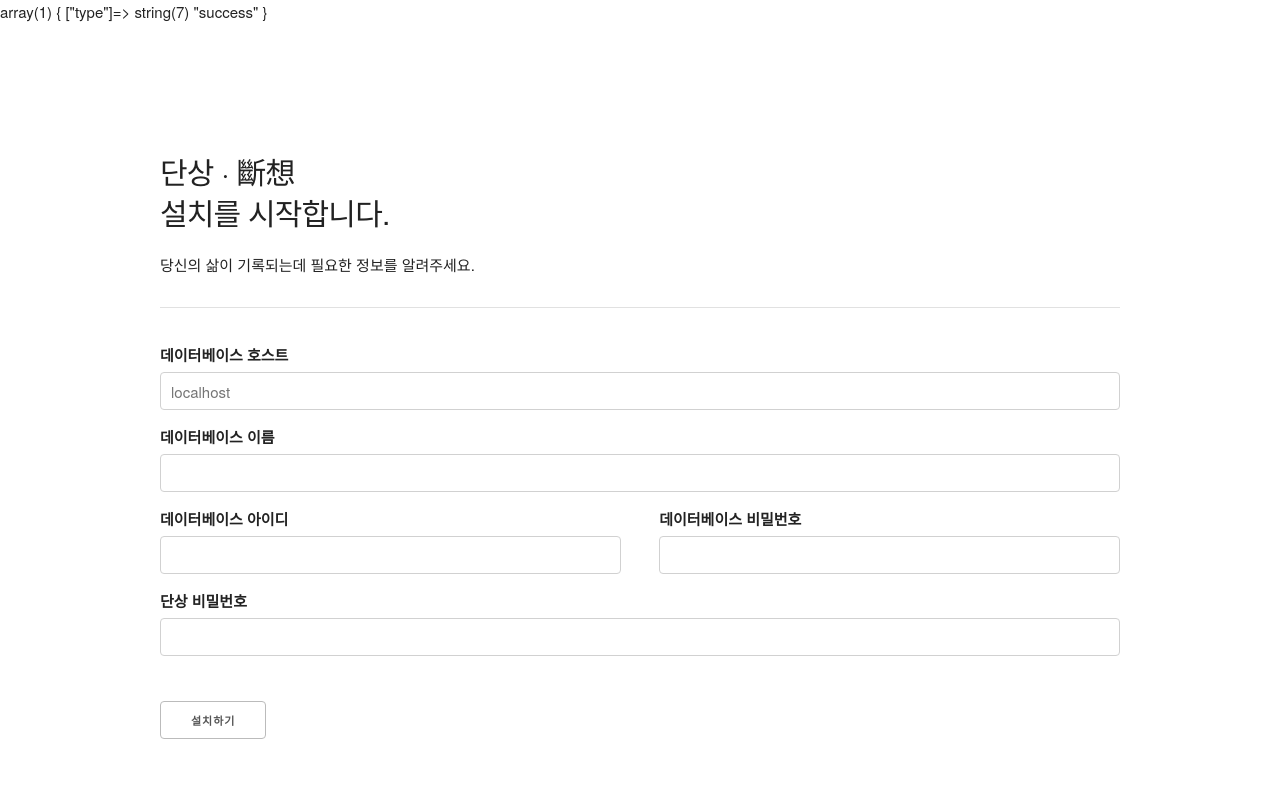
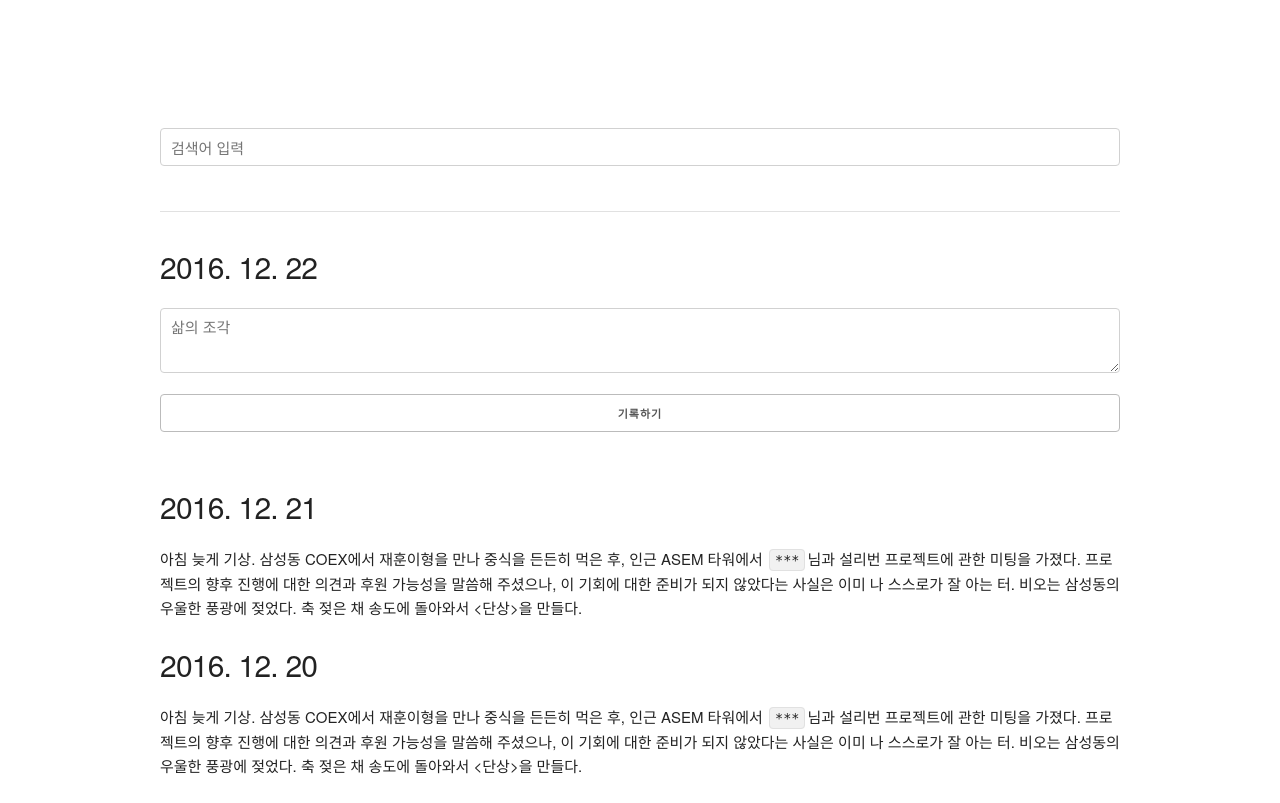
Before and after one commit to agemor/dansang, a PHP site: page / in a window 1280 px wide. Before the commit the page ends 739 px from the top, so only its background shows below. Run offline with PHP 8.4, Linux system fonts and the light colour scheme.

Commit message:
Update articles page

```diff
--- a/css/skeleton.css
+++ b/css/skeleton.css
@@ -158,9 +158,10 @@ p {
 /* Links
 –––––––––––––––––––––––––––––––––––––––––––––––––– */
 a {
-  color: #1EAEDB; }
+  color: #1EAEDB;
+  text-decoration: none;}
 a:hover {
-  color: #0FA0CE; }
+  color: #000080; }
 
 
 /* Buttons
--- a/index.php
+++ b/index.php
@@ -4,7 +4,7 @@
  * 데이터베이스 설정 파일이 존재하는지 확인합니다.
  * 설정 파일이 존재한다면, <단상>이 설치되어 있다는 의미이므로 글 목록 페이지를 로드합니다.
  */
-if (file_exists("./module.db.account.php")) {
+if (file_exists("./module.db.account.php") || true) {
     include "./page.articles.php";
 }
 
--- a/page.articles.php
+++ b/page.articles.php
@@ -1,4 +1,40 @@
 <?php
+include "module.utils.php";
+
+$pageTitle = "나의 오늘";
+$pageAuthor = "김현준";
+
+include "frame.header.php";
+?>
+
+<div class="container" style="margin-top: 10%">
+
+<input class="u-full-width" type="email" placeholder="검색어 입력" id="exampleEmailInput">
+
+<hr/>
+
+<h4>2016. 12. 22</h4>
 
 
+<textarea class="u-full-width" placeholder="삶의 조각"id="exampleMessage"></textarea>
+<a class="button u-full-width" style="margin-bottom: 5em" href="#">기록하기</a>
+
+
+<h4>2016. 12. 21</h4>
+<p> 아침 늦게 기상. 삼성동 COEX에서 재훈이형을 만나 중식을 든든히 먹은 후, 인근 ASEM 타워에서 <code>***</code>님과 설리번 프로젝트에 관한 미팅을 가졌다.
+프로젝트의 향후 진행에 대한 의견과 후원 가능성을 말씀해 주셨으나, 이 기회에 대한 준비가 되지 않았다는 사실은 이미 나 스스로가 잘 아는 터. 비오는 삼성동의 우울한 풍광에 젖었다.
+축 젖은 채 송도에 돌아와서 <단상>을 만들다.
+</p>
+
+
+<h4>2016. 12. 20</h4>
+<p> 아침 늦게 기상. 삼성동 COEX에서 재훈이형을 만나 중식을 든든히 먹은 후, 인근 ASEM 타워에서 <code>***</code>님과 설리번 프로젝트에 관한 미팅을 가졌다.
+프로젝트의 향후 진행에 대한 의견과 후원 가능성을 말씀해 주셨으나, 이 기회에 대한 준비가 되지 않았다는 사실은 이미 나 스스로가 잘 아는 터. 비오는 삼성동의 우울한 풍광에 젖었다.
+축 젖은 채 송도에 돌아와서 <단상>을 만들다.
+</p>
+
+</div>
+
+<?php
+include "frame.footer.php";
 ?>
```
